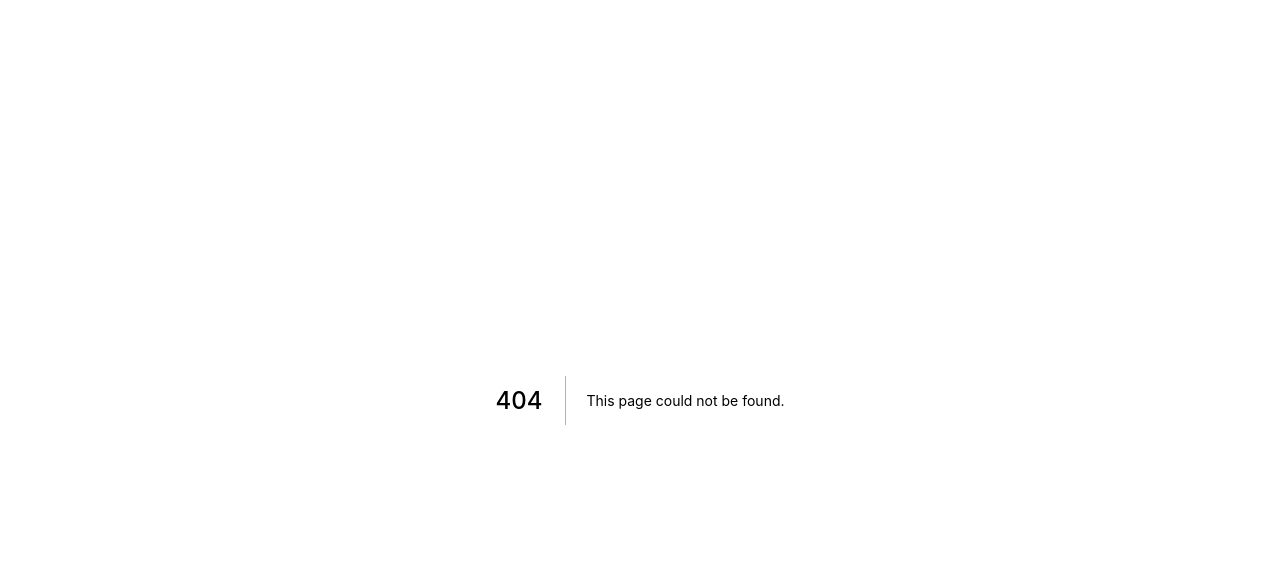
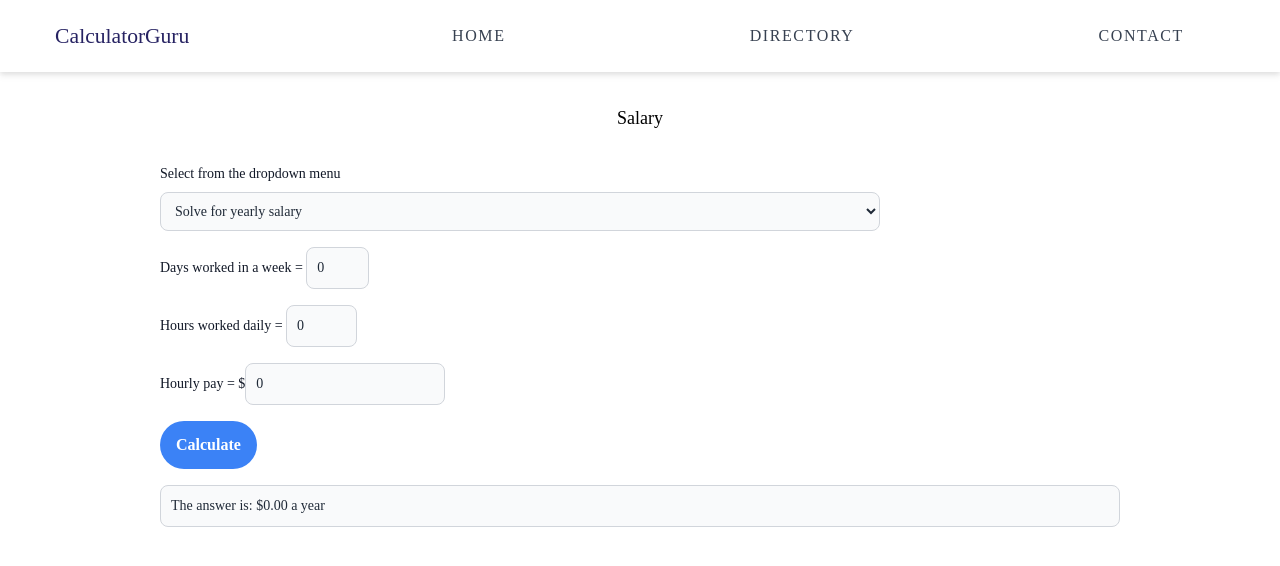
Before and after one commit to Unsignia/CalculatorGuru, a Next.js app: page /other/salary in a window 1280 px wide. Before the commit this address had no page. Shown: the top 566 px of the page. Built offline with nearby package versions, Linux system fonts and the light colour scheme; a web font is replaced by a local one.

Commit message:
added salary

```diff
--- a/components/Input.js
+++ b/components/Input.js
@@ -6,7 +6,7 @@ export default function Input(props) {
           htmlFor={"input-" + props.name}
           className=" mb-2 text-sm font-medium text-gray-900 dark:text-gray-400"
         >
-          {props.name} =
+          {props.name} = {props.extratext}
         </label>
         <input
           id={"input-" + props.name}
@@ -15,6 +15,8 @@ export default function Input(props) {
           placeholder="Enter your data..."
           onChange={props.function}
           value={props.value}
+          min={props.min}
+          max={props.max}
         />
       </div>
     </>
--- a/pages/directory.js
+++ b/pages/directory.js
@@ -38,6 +38,21 @@ export default function Directory() {
             )}
           </div>
         </>
+        <>
+          <div className="text-2xl text-blue-700 pt-14 pb-8">Other</div>
+          <div className="grid grid-cols-3 gap-4">
+            {file.map((i, index) =>
+              i.subject == "other" ? (
+                <p
+                  key={index}
+                  className="text-gray-600 hover:text-blue-900 hover:cursor-pointer"
+                >
+                  <Link href={i.link}>{i.name}</Link>
+                </p>
+              ) : null
+            )}
+          </div>
+        </>
       </div>
     );
   };
--- /dev/null
+++ b/pages/other/salary.js
@@ -0,0 +1,106 @@
+import { useState } from "react";
+import Image from "next/image";
+import Title from "./../../components/Title.js";
+import Header from "./../../components/Header.js";
+import Input from "./../../components/Input.js";
+import { salary } from "./../../utils/otherformula.js";
+
+export default function Salary() {
+  const [missing, setMissing] = useState("sal");
+  const [sal, setSal] = useState(0);
+  const [days, setDays] = useState(0);
+  const [hours, setHours] = useState(0);
+  const [hourly, setHourly] = useState(0);
+
+  function handleSubmit(e) {
+    e.preventDefault();
+    var c = salary(missing, sal, days, hours, hourly);
+  }
+
+  function handleMissing(e) {
+    setMissing(e.target.value);
+    setDays();
+    setHours();
+    setHourly();
+  }
+
+  function handleInputDays(e) {
+    setDays(e.target.value);
+  }
+
+  function handleInputHours(e) {
+    setHours(e.target.value);
+  }
+
+  function handleInputHourly(e) {
+    setHourly(e.target.value);
+  }
+
+  const findSal = (
+    <>
+      <Input
+        name="Days worked in a week"
+        function={handleInputDays}
+        value={days}
+        min="0"
+        max="7"
+      />
+      <Input
+        name="Hours worked daily"
+        function={handleInputHours}
+        value={hours}
+        min="0"
+        max="24"
+      />
+      <Input
+        name="Hourly pay"
+        function={handleInputHourly}
+        value={hourly}
+        min="0"
+        extratext="$"
+      />
+    </>
+  );
+
+  return (
+    <>
+      <Title title="Salary" />
+      <Header />
+
+      <form className="w-3/4 mx-auto" onSubmit={handleSubmit}>
+        <h1 className="py-8 text-center text-lg">Salary</h1>
+
+        <div className="flex">
+          <div className="w-3/4">
+            <label
+              htmlFor="names"
+              className="block mb-2 text-sm font-medium text-gray-900 dark:text-gray-400"
+            >
+              Select from the dropdown menu
+            </label>
+            <select
+              id="names"
+              className="bg-gray-50 border border-gray-300 text-gray-800 text-sm rounded-lg focus:ring-blue-500 focus:border-blue-500 block w-full p-2.5 dark:bg-gray-700 dark:border-gray-600 dark:placeholder-gray-400 dark:text-white dark:focus:ring-blue-500 dark:focus:border-blue-500"
+              onChange={handleMissing}
+              value={missing}
+            >
+              <option value="sal">Solve for yearly salary</option>
+            </select>
+          </div>
+        </div>
+
+        {missing == "sal" ? findSal : null}
+
+        <button className="my-4 block bg-blue-500 hover:bg-blue-700 rounded-full font-bold text-white px-4 py-3 mr-6">
+          Calculate
+        </button>
+
+        <div className="my-4 bg-gray-50 border border-gray-300 text-gray-800 text-sm rounded-lg focus:ring-blue-500 focus:border-blue-500 block w-full p-2.5 dark:bg-gray-700 dark:border-gray-600 dark:placeholder-gray-400 dark:text-white dark:focus:ring-blue-500 dark:focus:border-blue-500">
+          {"The answer is: $" +
+            salary(missing, sal, days, hours, hourly) +
+            " a year"}
+        </div>
+      </form>
+    </>
+  );
+}
--- a/public/calculator_guru.json
+++ b/public/calculator_guru.json
@@ -244,5 +244,11 @@
     "name": "Dilation of a Point",
     "img_link": "https://cdn.jsdelivr.net/gh/Unsignia/formula-img@1.01/geo%20formula/dilation.PNG",
     "link": "/geo/point-geometry"
+  },
+  {
+    "subject": "other",
+    "name": "Salary",
+    "img_link": "",
+    "link": "/other/salary"
   }
 ]
--- /dev/null
+++ b/utils/otherformula.js
@@ -0,0 +1,5 @@
+export function salary(missing, sal, days, hours, hourly) {
+  if (missing == "sal") {
+    return (52 * days * hours * hourly).toFixed(2);
+  }
+}
```
